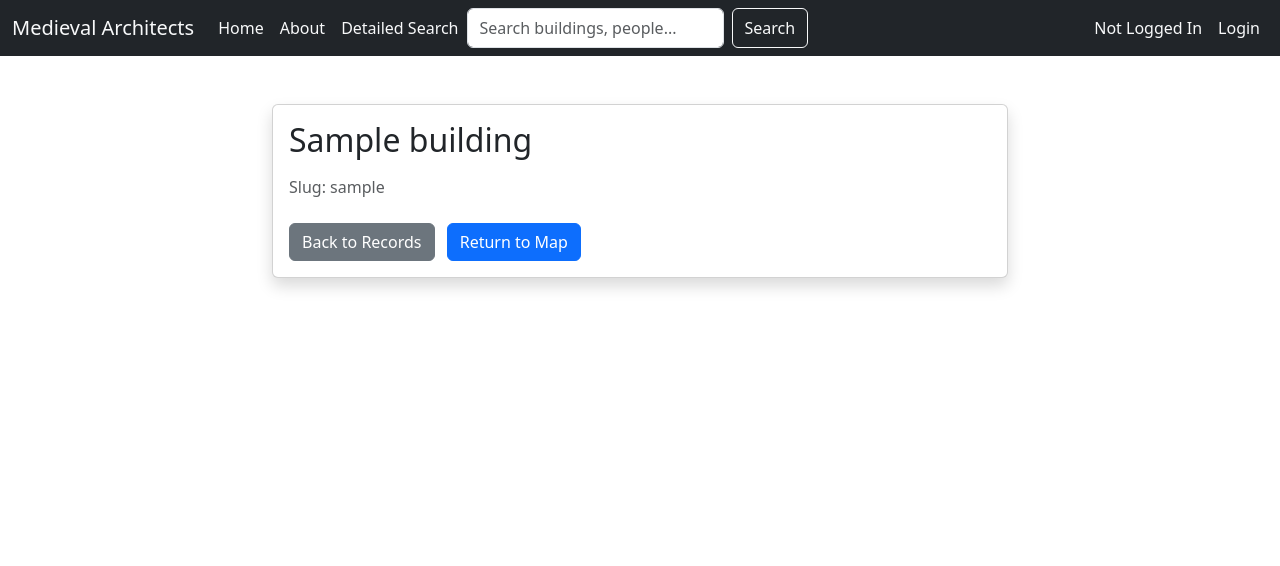
After one commit to csmatthew/medieval-architects, a Django app: a page that uses buildings/templates/buildings/building_detail.html in a window 1280 px wide. The commit adds this page. Shown: the top 566 px of the page. Run offline with Django 5.2, Linux system fonts and the light colour scheme; tables that the repository leaves empty hold one stand-in row (values such as "Sample post"); some libraries are stand-ins or nearby versions.

Commit message:
slug url working for buildings in map view

```diff
--- a/buildings/models/building_name.py
+++ b/buildings/models/building_name.py
@@ -1,10 +1,12 @@
 from django.db import models
+from django.utils.text import slugify
 from chronology.models import UncertainDate
 from .building_type import BuildingType
 
 
 class Building(models.Model):
     name = models.CharField(max_length=200)
+    slug = models.SlugField(max_length=255, unique=True, blank=True)
     location = models.CharField(max_length=200, blank=True, null=True)
     building_type = models.ForeignKey(
         BuildingType, on_delete=models.CASCADE, null=True, blank=True
@@ -88,3 +90,20 @@ class Building(models.Model):
 
     def __str__(self):
         return self.name
+
+    def save(self, *args, **kwargs):
+        if not self.slug:
+            base = slugify(self.name) or f"building-{self.pk or ''}"
+            slug = base
+            counter = 1
+
+            while type(self).objects.filter(slug=slug).exclude(pk=self.pk).exists():
+                slug = f"{base}-{counter}"
+                counter += 1
+
+            self.slug = slug
+
+        super().save(*args, **kwargs)
+
+    def get_absolute_url(self):
+        return f"/buildings/{self.slug}/"
--- /dev/null
+++ b/buildings/templates/buildings/building_detail.html
@@ -0,0 +1,18 @@
+{% extends "base.html" %}
+{% block title %}{{ building.name }} | Building{% endblock title %}
+{% block content %}
+<div class="container py-5">
+    <div class="row justify-content-center">
+        <div class="col-md-8">
+            <div class="card shadow">
+                <div class="card-body">
+                    <h2 class="card-title mb-3">{{ building.name }}</h2>
+                    <p class="text-muted mb-4">Slug: {{ building.slug }}</p>
+                    <a href="{% url 'record_list' %}" class="btn btn-secondary">Back to Records</a>
+                    <a href="{% url 'mapper' %}" class="btn btn-primary ms-2">Return to Map</a>
+                </div>
+            </div>
+        </div>
+    </div>
+</div>
+{% endblock content %}
--- a/buildings/urls.py
+++ b/buildings/urls.py
@@ -1,7 +1,7 @@
 from django.urls import path
-
-from .views import building_georef_data
+from .views import building_georef_data, building_detail_view
 
 urlpatterns = [
     path('georef/', building_georef_data, name='building-georef-data'),
+    path('<slug:slug>/', building_detail_view, name='building_detail')
 ]
--- a/buildings/views.py
+++ b/buildings/views.py
@@ -1,6 +1,6 @@
 from django.core.exceptions import ObjectDoesNotExist
 from django.http import JsonResponse
-from django.shortcuts import render
+from django.shortcuts import render, get_object_or_404
 
 from .models.building_name import Building
 
@@ -32,6 +32,7 @@ def building_georef_data(request):
         data.append(
             {
                 "id": building.id,
+                "slug": building.slug,
                 "name": building.name,
                 "location": building.location,
                 "county": building.county,
@@ -41,3 +42,12 @@ def building_georef_data(request):
         )
 
     return JsonResponse(data, safe=False)
+
+
+def building_detail_view(request, slug):
+    building = get_object_or_404(Building, slug=slug)
+    return render(
+        request,
+        'buildings/building_detail.html',
+        {'building': building}
+    )
--- a/config/settings.py
+++ b/config/settings.py
@@ -28,7 +28,7 @@ BASE_DIR = Path(__file__).resolve().parent.parent
 SECRET_KEY = os.getenv('SECRET_KEY')
 
 # SECURITY WARNING: don't run with debug turned on in production!
-DEBUG = True
+DEBUG = False
 
 ALLOWED_HOSTS = [
     'localhost',
--- a/core/templates/core/record_list.html
+++ b/core/templates/core/record_list.html
@@ -10,7 +10,7 @@
             <div class="card h-100">
                 <div class="card-body">
                     <h5 class="card-title">
-                        <a href="{% url 'record_detail' record.pk %}">
+                        <a href="{% url 'record_detail' record.slug %}">
                             {{ record.name }}
                         </a>
                     </h5>
--- a/core/templates/core/search.html
+++ b/core/templates/core/search.html
@@ -27,7 +27,7 @@ Architects{% endblock title %} {% block content %}
             <div class="card h-100">
                 <div class="card-body">
                     <h5 class="card-title">
-                        <a href="{% url 'record_detail' record.pk %}"
+                        <a href="{% url 'record_detail' record.slug %}"
                             >{{ record.name }}</a
                         >
                     </h5>
--- a/core/urls.py
+++ b/core/urls.py
@@ -1,10 +1,11 @@
 from django.urls import path
-from .views import about_view, search_view, record_list, record_detail
+from .views import about_view, search_view, record_list, record_detail, record_detail_by_pk
 
 
 urlpatterns = [
     path('about/', about_view, name='about'),
     path('search/', search_view, name='search'),
     path('record/', record_list, name='record_list'),
-    path('record/<int:pk>/', record_detail, name='record_detail'),
+    path('record/<int:pk>/', record_detail_by_pk, name='record_detail_pk'),
+    path('record/<slug:slug>/', record_detail, name='record_detail'),
 ]
--- a/mapper/static/js/map.js
+++ b/mapper/static/js/map.js
@@ -62,7 +62,7 @@ document.addEventListener('DOMContentLoaded', function () {
 
                     // Clickable anchor for the record name in the popup
                     if (record.name) {
-                        popupParts.push(`<a href="/record/${record.id}/">${record.name}</a>`);
+                        popupParts.push(`<a href="/buildings/${record.slug}/">${record.name}</a>`);
                     }
 
                     if (record.location) {
--- a/people/templates/people/person_detail.html
+++ b/people/templates/people/person_detail.html
@@ -33,7 +33,7 @@
                         <div class="card shadow mb-3">
                             <div class="card-body">
                                 <h5 class="card-title">
-                                    <a href="{% url 'record_detail' phase.building.pk %}">{{ phase.building.name }}</a>
+                                    <a href="{% url 'record_detail' phase.building.slug %}">{{ phase.building.name }}</a>
                                 </h5>
                                 {% if phase.building.location %}
                                     <p><strong>Location:</strong> {{ phase.building.location }}</p>
```
Also changed, not shown: core/views.py (+7 -2 lines), buildings/migrations/0007_building_slug.py (added).
